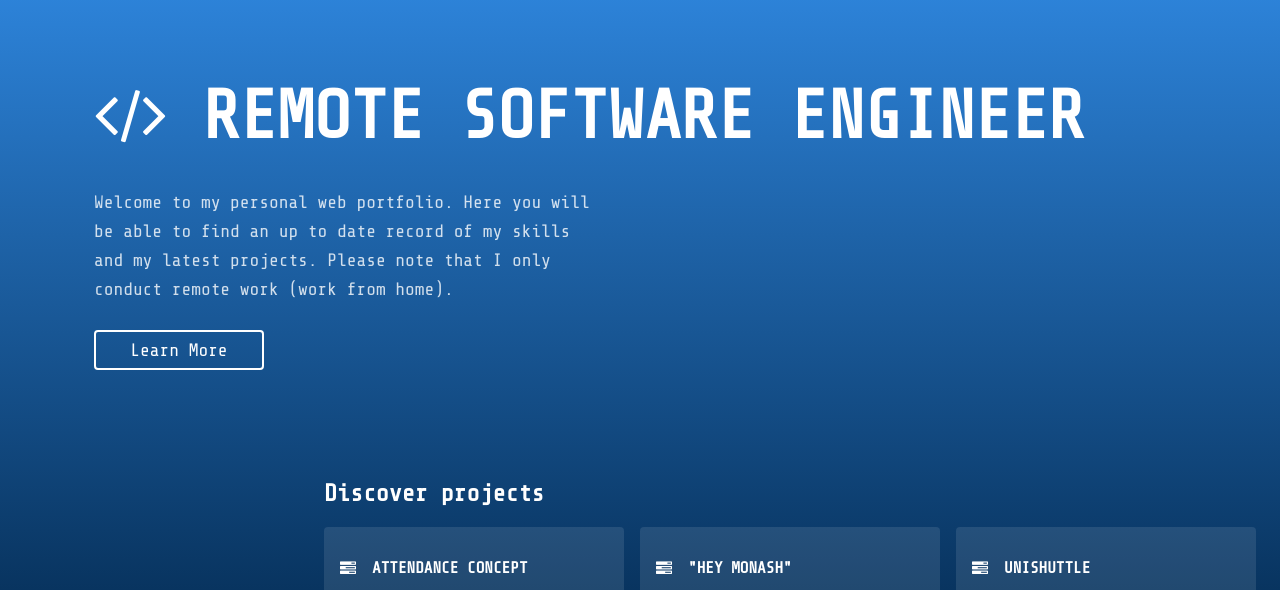
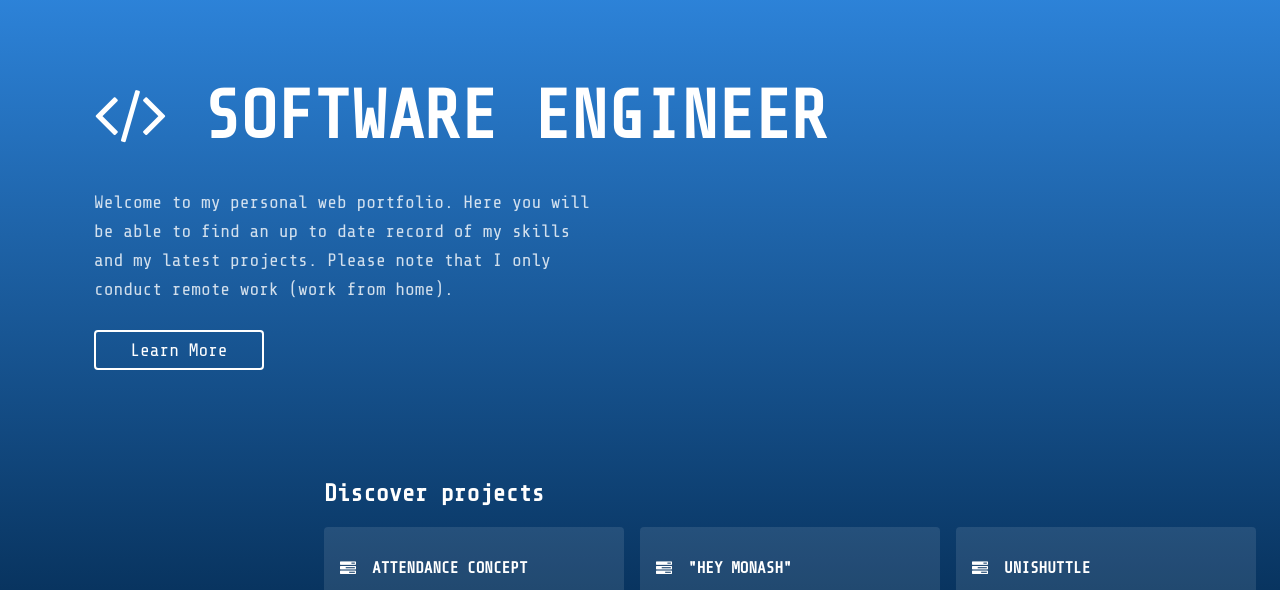
Before and after one commit to vinualwis/vinualwis.github.io, a plain HTML site: page index.html in a window 1280 px wide. Shown: the part 74-664 px from the top of the page. Drawn offline with nearby package versions, Linux system fonts and the light colour scheme.

Commit message:
Updated job title data

```diff
--- a/index.html
+++ b/index.html
@@ -4,7 +4,7 @@
     <title>Vinu Alwis | Software Engineer</title>
     <meta name="author" content="Vinu Alwis">
     <meta name="description" content="Web portfolio containing up-to-date records of my latest software engineering skills and projects.">
-    <meta name="keywords" content="vinu alwis, software engineer, remote software engineer, web developer">
+    <meta name="keywords" content="vinu alwis, software engineer, senior software developer, web developer">
     <meta property="og:type" content="website">
     <meta property="og:site_name" content="Vinu Alwis">
     <meta property="og:locale" content="en_US">
@@ -12,7 +12,7 @@
     <meta property="og:image" content="https://va001.github.io/assets/ogImage.jpg">
     <meta property="og:image:width" content="300">
     <meta property="og:image:height" content="300">
-    <meta property="og:title" content="Vinu Alwis | Remote Software Engineer">
+    <meta property="og:title" content="Vinu Alwis | Software Engineer">
     <meta name="og:description" content="Web portfolio containing up-to-date records of my latest software engineering skills and projects.">
     <meta name="google-site-verification" content="SALZjQs0v0MyvTq9BHu9VhwJR8IedW1ueUFMbSSPF5I" />
     <meta charset="utf-8">
@@ -56,7 +56,7 @@
       <section class="content-section" id="home">
        <h1 class="invisible primary" id="appTitle">
         <i class="fa fa-code" aria-hidden="true"></i>
-         Remote Software Engineer
+        Software Engineer
        </h1>
        <p class="invisible">
          Welcome to my personal web portfolio. Here you will be able to find an up to date record of my skills and my latest projects.
```
